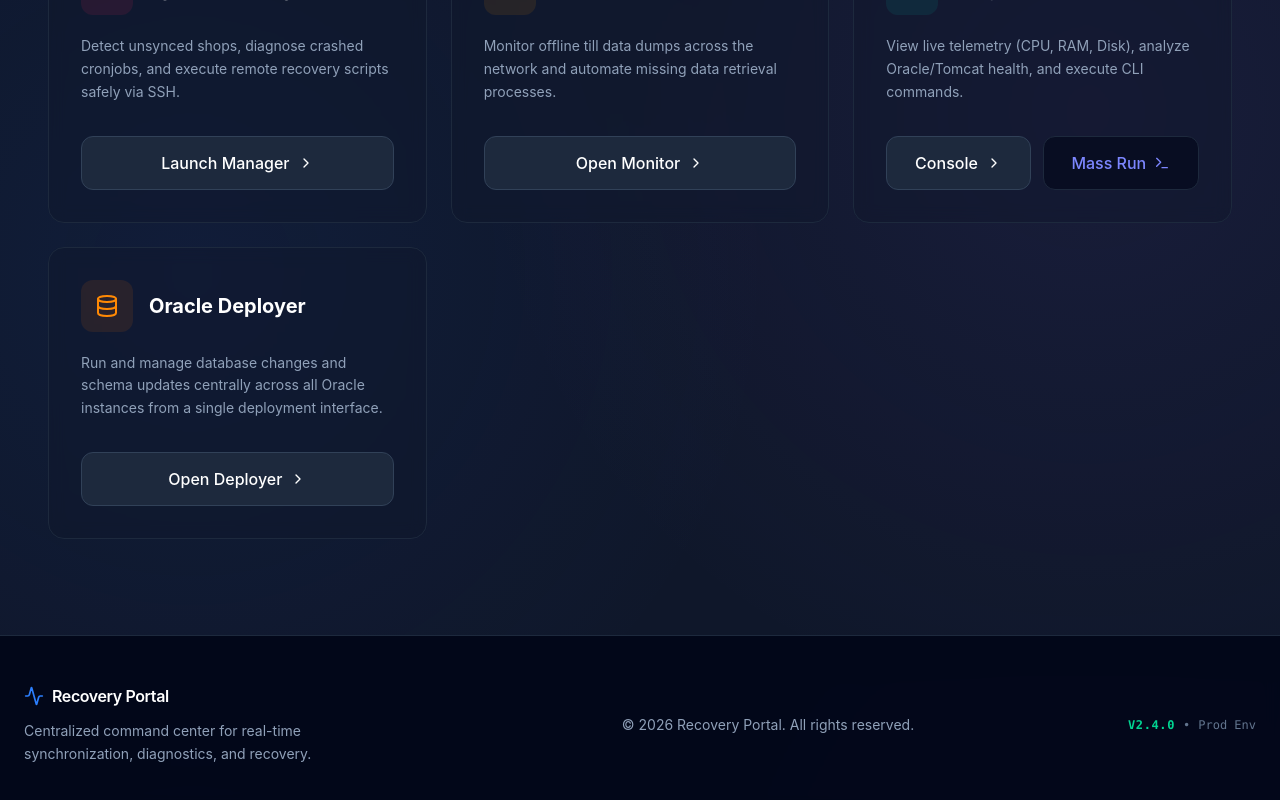
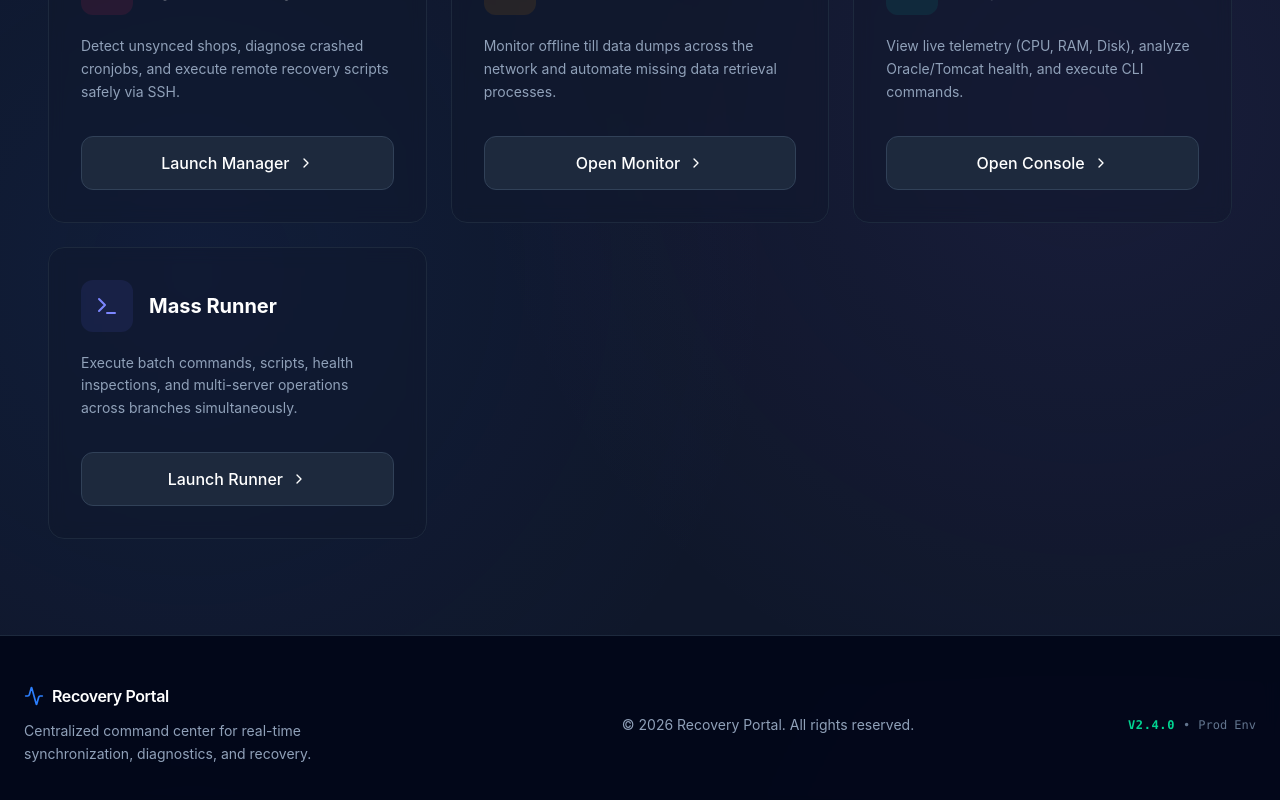
Before and after one commit to mavdranathunga/recovery-portal, a Next.js app: page / in a window 1280 px wide. Shown: the part 928-1728 px from the top of the page. Built offline with nearby package versions, Linux system fonts and the light colour scheme.

Commit message:
make mass-runner a new component. remove oracle deployer.

```diff
--- a/src/app/diagnostics/mass-runner/page.tsx
+++ b/src/app/mass-runner/page.tsx
@@ -922,8 +922,9 @@ export default function MassRunnerPage() {
       <div className="flex flex-col sm:flex-row sm:items-center justify-between gap-4 bg-slate-900/60 backdrop-blur-md p-6 rounded-2xl border border-slate-800">
         <div className="flex items-center gap-3">
           <button
-            onClick={() => router.push("/diagnostics")}
+            onClick={() => router.push("/")}
             className="text-slate-400 hover:text-white transition-colors flex items-center justify-center bg-slate-800/80 p-2.5 rounded-xl border border-slate-700/60"
+            title="Back to Dashboard"
           >
             <ChevronLeft className="h-5 w-5" />
           </button>
--- a/src/app/page.tsx
+++ b/src/app/page.tsx
@@ -275,43 +275,34 @@ export default function Home() {
             <p className="text-slate-400 mb-8 text-sm leading-relaxed flex-1">
               View live telemetry (CPU, RAM, Disk), analyze Oracle/Tomcat health, and execute CLI commands.
             </p>
-            <div className="flex gap-3 mt-auto w-full">
-              <button
-                onClick={() => router.push('/diagnostics')}
-                className="flex-grow bg-slate-800 hover:bg-teal-600 text-white font-medium py-3.5 rounded-xl transition-all duration-300 flex justify-center items-center gap-2 group/btn border border-slate-700 hover:border-teal-500 hover:shadow-[0_0_20px_rgba(13,148,136,0.3)]"
-              >
-                Console
-                <ChevronRight className="h-4 w-4 group-hover/btn:translate-x-1 transition-transform" />
-              </button>
-              <button
-                onClick={() => router.push('/diagnostics/mass-runner')}
-                className="flex-grow bg-slate-950/60 hover:bg-indigo-600/20 text-indigo-400 hover:text-indigo-300 font-medium py-3.5 rounded-xl transition-all duration-300 flex justify-center items-center gap-2 border border-slate-800 hover:border-indigo-500/50"
-              >
-                Mass Run
-                <Terminal className="h-4 w-4" />
-              </button>
-            </div>
+            <button
+              onClick={() => router.push('/diagnostics')}
+              className="w-full bg-slate-800 hover:bg-teal-600 text-white font-medium py-3.5 rounded-xl transition-all duration-300 flex justify-center items-center gap-2 group/btn border border-slate-700 hover:border-teal-500 hover:shadow-[0_0_20px_rgba(13,148,136,0.3)] mt-auto"
+            >
+              Open Console
+              <ChevronRight className="h-4 w-4 group-hover/btn:translate-x-1 transition-transform" />
+            </button>
           </div>
         </div>
 
-        {/* Oracle Deployer Card */}
-        <div className="group relative bg-slate-900/40 backdrop-blur-sm border border-slate-800 rounded-2xl p-8 hover:bg-slate-800/50 hover:border-orange-500/50 transition-all duration-500 flex flex-col overflow-hidden">
-          <div className="absolute inset-0 bg-gradient-to-br from-orange-500/5 to-transparent opacity-0 group-hover:opacity-100 transition-opacity duration-500" />
+        {/* Mass Runner Card */}
+        <div className="group relative bg-slate-900/40 backdrop-blur-sm border border-slate-800 rounded-2xl p-8 hover:bg-slate-800/50 hover:border-indigo-500/50 transition-all duration-500 flex flex-col overflow-hidden">
+          <div className="absolute inset-0 bg-gradient-to-br from-indigo-500/5 to-transparent opacity-0 group-hover:opacity-100 transition-opacity duration-500" />
           <div className="relative z-10 flex flex-col h-full">
             <div className="flex items-center gap-4 mb-5">
-              <div className="p-3.5 bg-orange-500/10 rounded-xl group-hover:scale-110 group-hover:bg-orange-500/20 transition-all duration-300">
-                <Database className="h-6 w-6 text-orange-400" />
+              <div className="p-3.5 bg-indigo-500/10 rounded-xl group-hover:scale-110 group-hover:bg-indigo-500/20 transition-all duration-300">
+                <Terminal className="h-6 w-6 text-indigo-400" />
               </div>
-              <h2 className="text-xl font-bold text-white group-hover:text-orange-400 transition-colors">Oracle Deployer</h2>
+              <h2 className="text-xl font-bold text-white group-hover:text-indigo-400 transition-colors">Mass Runner</h2>
             </div>
             <p className="text-slate-400 mb-8 text-sm leading-relaxed flex-1">
-              Run and manage database changes and schema updates centrally across all Oracle instances from a single deployment interface.
+              Execute batch commands, scripts, health inspections, and multi-server operations across branches simultaneously.
             </p>
             <button
-              onClick={() => window.open('http://oracle-deploy.local', '_blank')}
-              className="w-full bg-slate-800 hover:bg-orange-600 text-white font-medium py-3.5 rounded-xl transition-all duration-300 flex justify-center items-center gap-2 group/btn border border-slate-700 hover:border-orange-500 hover:shadow-[0_0_20px_rgba(234,88,12,0.3)] mt-auto"
+              onClick={() => router.push('/mass-runner')}
+              className="w-full bg-slate-800 hover:bg-indigo-600 text-white font-medium py-3.5 rounded-xl transition-all duration-300 flex justify-center items-center gap-2 group/btn border border-slate-700 hover:border-indigo-500 hover:shadow-[0_0_20px_rgba(99,102,241,0.3)] mt-auto"
             >
-              Open Deployer
+              Launch Runner
               <ChevronRight className="h-4 w-4 group-hover/btn:translate-x-1 transition-transform" />
             </button>
           </div>
--- a/src/components/NavBar.tsx
+++ b/src/components/NavBar.tsx
@@ -2,7 +2,7 @@
 
 import Link from "next/link";
 import { usePathname } from "next/navigation";
-import { Activity, ShieldCheck, ServerCrash, HardDrive, Terminal, Building2 } from "lucide-react";
+import { Activity, ShieldCheck, ServerCrash, HardDrive, Terminal, Building2, Play } from "lucide-react";
 import { useOrg } from "@/lib/OrgContext";
 
 
@@ -21,6 +21,11 @@ const navItems = [
     href: "/diagnostics",
     label: "Diagnostics",
     icon: Terminal,
+  },
+  {
+    href: "/mass-runner",
+    label: "Mass Runner",
+    icon: Play,
   },
   {
     href: "/offline-dump",
```
